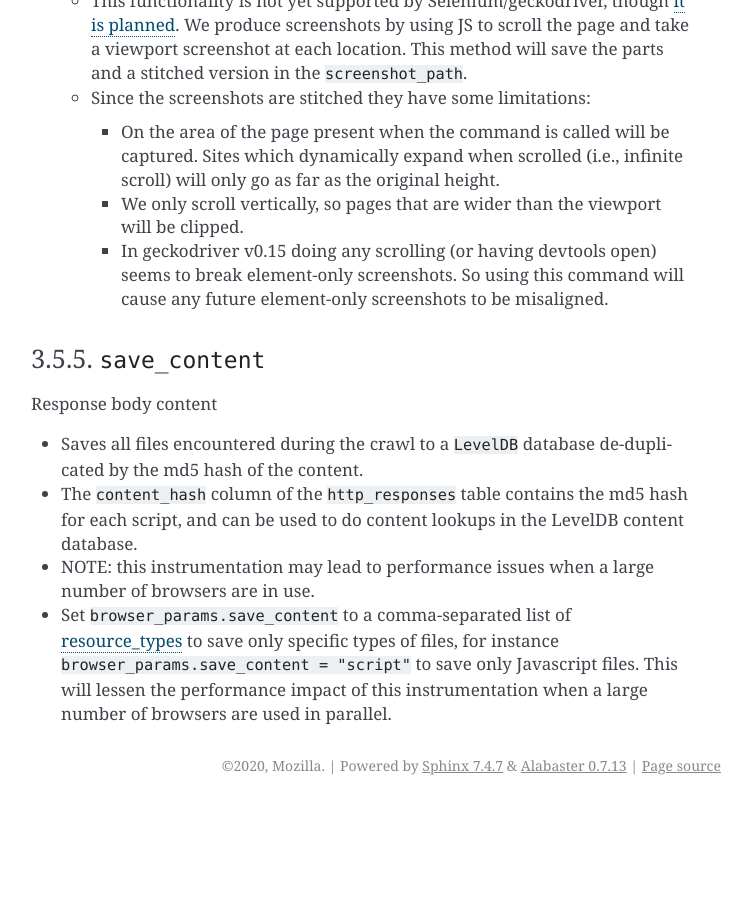
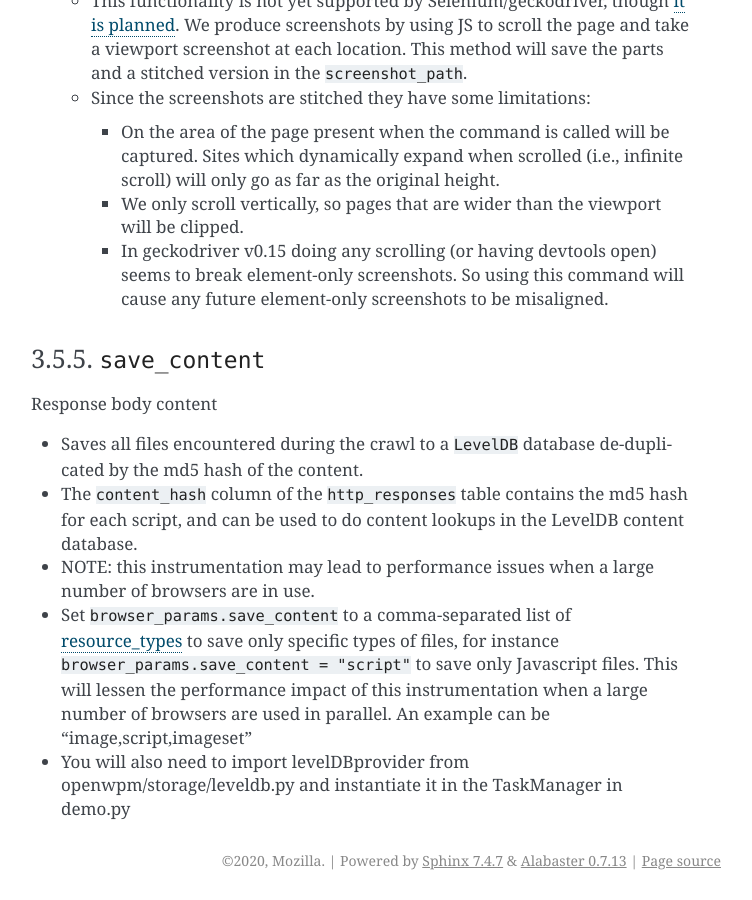
Before and after one commit to openwpm/OpenWPM, a Sphinx documentation site: the page built from docs/Configuration.md, in a window 1280 px wide and 900 px high, scrolled down 9116 px. Shown: the whole window, without its empty margins (389-1141 px from the left). Built offline with Sphinx 7.4.7, drawn with Linux system fonts in a browser that asks for light colours; before the commit the page ends 9921 px from its top, so only the background shows below that.

Commit message:
Updated configuration md to have proper instructions for level db usage

```diff
--- a/docs/Configuration.md
+++ b/docs/Configuration.md
@@ -382,4 +382,5 @@ Response body content
     to save only specific types of files, for instance
     `browser_params.save_content = "script"` to save only Javascript
     files. This will lessen the performance impact of this instrumentation
-    when a large number of browsers are used in parallel.
+    when a large number of browsers are used in parallel. An example can be "image,script,imageset"
+- You will also need to import levelDBprovider from openwpm/storage/leveldb.py and instantiate it in the TaskManager in demo.py
```
